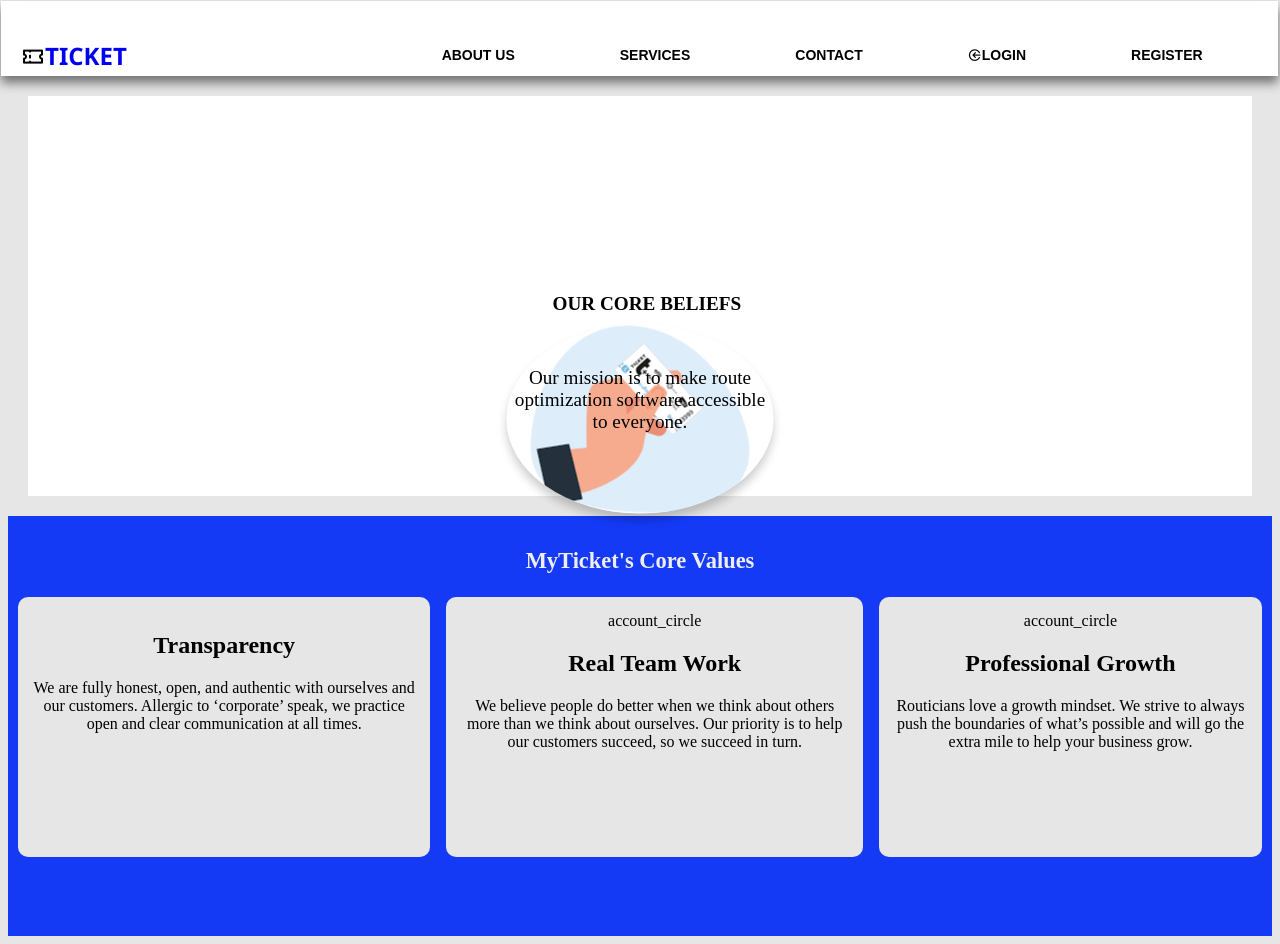
After one commit to charlesdete/Ticket-project, a PHP site: page /about.php in a window 1280 px wide. The commit adds this page. Run offline with PHP 8.4, Linux system fonts and the light colour scheme.

Commit message:
fix: few changes

```diff
--- /dev/null
+++ b/about.php
@@ -0,0 +1,79 @@
+
+
+<?php
+
+include 'header.php';
+
+
+?>
+
+<!Doctype html>
+<html >
+<head>
+<meta charset="UTF-8">
+ <meta http-equiv="X-UA-Compatible" content="IE=edge">
+ <meta name="viewport" content="width=device-width, initial-scale=1.0">
+    <title>ABOUT US</title>
+    <link rel="stylesheet" href="style.css">
+    <link rel="stylesheet" href="https://unicons.iconscout.com/release/v4.0.8/css/solid.css">
+</head>
+<body>
+
+
+      <div class="about">
+        <div class="about-details">
+
+        <div class="about-title">OUR CORE BELIEFS</div>
+
+        <div class="about-image">
+          <img src="images/handticket.png">
+        </div>
+
+      <div class="about-body">
+     <h3>       </h3>
+      <p>  Our mission is to make route optimization software accessible to everyone.</p>
+
+      </div>
+        </div>
+     </div>
+
+
+     <div class="core-values">
+
+     <div class="core-value-items-title">
+        <h3>MyTicket's Core Values</h3>
+        </div>
+        <div class="core-value-items">
+
+
+          <div class="core-value-item">
+          <i class="uit uit-flip-v-alt"></i>
+          <h2> Transparency  </h2>
+          <p>
+          We are fully honest, open, and authentic with ourselves and our customers. Allergic to ‘corporate’ speak, we practice open and clear communication at all times.
+
+          </p>
+
+          </div>
+          <div class="core-value-item">
+          <span class="material-icons-outlined">account_circle</span>
+            <h2> Real Team Work  </h2>
+
+            <p>
+            We believe people do better when we think about others more than we think about ourselves. Our priority is to help our customers succeed, so we succeed in turn.
+            </p>
+
+          </div>
+          <div class="core-value-item">
+          <span class="material-icons-outlined">account_circle</span>
+            <h2>Professional Growth  </h2>
+
+            <p>
+            Routicians love a growth mindset. We strive to always push the boundaries of what’s possible and will go the extra mile to help your business grow.
+            </p>
+        </div>
+    </div>
+     </div>
+
+</body>
+</html>
--- a/footer-style.css
+++ b/footer-style.css
@@ -5,7 +5,9 @@ footer{
     box-shadow: inset 0 1.5rem 1.5rem  rgba(0,0,0,0.2);
     bottom:0 ;
     position: relative;
-    margin-top: 2rem;
+    margin-top: auto;
+    margin-top: auto;
+
 
 }
 .footer_socials{
--- a/header.php
+++ b/header.php
@@ -1,5 +1,20 @@
 <?php
-session_start();
+
+
+//database connection
+$servername = "localhost";
+$dbname = "event_ticket";
+$dbusername = "charlie";
+$dbpassword = "root123@";
+
+
+
+$conn =mysqli_connect($servername,$dbusername,$dbpassword,$dbname);
+
+//check connection
+if(!$conn){
+    die("connection failed:" .mysqli_connect_error());
+}
 ?>
 <!Doctype html>
 <html>
@@ -9,6 +24,7 @@ session_start();
   <link rel="stylesheet" href="style.css">
   <link href="https://fonts.googleapis.com/css2?family=Roboto:wght@400;700&display=swap" rel="stylesheet">
   <link rel="stylesheet" href="https://unicons.iconscout.com/release/v4.0.8/css/line.css">
+
 </head>
 <body>
 <div class="navbar">
@@ -17,38 +33,44 @@ session_start();
          </div>
            <div class="menu">
             <ul>
-
+            <li><a href="about.php">ABOUT US</a></li>
               <li><a href="services.php">SERVICES</a></li>
               <li><a href="contact.php">CONTACT</a></li>
+                    <?php
+                    session_start();
 
-              <?php
-            if(isset($_SESSION['Email'] ))
-            {
-            ?>
-              <li><a href="logout.php">LOGOUT</a></li>
-            <?php
-               $sql = "SELECT * FROM users where role = 1";
-               $query= mysqli_query($conn,$sql);
-               $userrole= mysqli_fetch_assoc($query);
+                    //running conditions based on the pages being accessed
+                    if(isset($_SESSION['Email'])){
+                  //if the session is not set show login
+                  ?>
+                     <li><a href="logout.php"><i class="uil uil-sign-out-alt"></i>LOGOUT</a></li>
 
+                  <?php
 
-           if($userrole == true){
-             ?>
-             <li><a href="dashboard.php">Admin</a></li>
-           <?php
-           }
-            }
-            else
-            {
+                    }else{
+                      ?>
+                      <li><a href="login.php"><i class="uil uil-sign-in-alt"></i>LOGIN</a></li>
+                   <li><a href="registration.php">REGISTER</a></li>
+
+                       <?php
+
+                    }?>
+
+             <?php
+
+             if(isset($_SESSION['role']) && $_SESSION['role'] == 1 ){
+              echo  ' <li><a href="dashboard.php">DASHBOARD</a> </li>';
+             }
+             else{
               ?>
-              <li><a href="registration.php">REGISTER</a></li>
-              <li><a href="login.php">LOGIN</a></li>
+              <!-- <li><a href="cart.php">ADD CART</a></li>  -->
               <?php
             }
 
 
+
               ?>
-             <li><a href="cart.php">ADD CART</a></li>
+             <!-- <li><a href="cart.php">ADD CART</a></li> -->
             </ul>
            </div>
          </div>
--- a/index.php
+++ b/index.php
@@ -1,7 +1,9 @@
 <?php
+include 'header.php';
+
 
  if(!isset($_SESSION['Email'])){
-      header ('location:login.php');
+       header ('location:login.php');
   }
 
 
@@ -24,7 +26,7 @@ class buy_ticket extends Dbh{
   }
 
 include 'log_user_activity.php';
-include 'header.php';
+
 
 //fetch 9 posts from posts table
 $query = "SELECT * FROM tickets ORDER BY Date DESC LIMIT 9";
--- a/logout.php
+++ b/logout.php
@@ -2,7 +2,7 @@
 
 session_start();
 session_unset();
-session_abort();
+session_destroy();
 
 //Going back to the front page
 
--- a/style.css
+++ b/style.css
@@ -363,3 +363,91 @@ height:80px ;
    color: rgb(20, 58, 246);
    border-radius: 6px;
 }
+
+ .about{
+margin:20px;
+height:400px;
+margin-top:20px ;
+background-color: white;
+
+}
+
+.about-details{
+justify-content: center;
+align-items: center;
+position: absolute;
+top: 50%;
+left: 50%;
+margin-right: -50%;
+transform: translate(-50%, -50%);
+}
+
+.about-title{
+padding-left: 46px;
+font-weight: 600;
+font-size: larger;
+padding-top: 10px;
+padding-bottom:10px ;
+}
+
+.about-image img{
+border-radius:50% ;
+box-shadow:0px 7px 10px rgba(0,0,0,0.2);
+}
+
+.about-body{
+   text-align: center;
+   display: flex;
+  justify-content: center;
+  align-items: center;
+  position: absolute;
+top: 50%;
+left: 50%;
+margin-right: -50%;
+transform: translate(-50%, -50%);
+
+}
+.about-body p{
+   font-weight: 300;
+   font-size: larger;
+}
+
+.core-values{
+   padding:10px ;
+   height:400px ;
+   background-color:rgb(20, 58, 246) ;
+
+}
+.core-value-items{
+   grid-template-columns:repeat(3,2fr) ;
+   background-color:rgb(20, 58, 246);
+   height:fit-content ;
+   display:flex;
+   gap:1rem;
+
+}
+.core-value-item i{
+   color:rgb(20, 58, 246) ;
+}
+
+.core-value-items-title{
+   text-align: center;
+   color: #eee;
+   font-size: larger;
+   font-weight: 600;
+   border-radius: 15px;
+
+}
+.core-value-item{
+  padding:15px ;
+  border-color: #000;
+  text-align: center;
+  justify-items: center;
+  border: #000;
+  column-gap:2rem ;
+height: 230px;
+width:calc(100/3) ;
+background-color: #e6e6e6;
+border-radius:10px ;
+
+}
--- a/style1.css
+++ b/style1.css
@@ -294,7 +294,7 @@ input[type=search]{
    background-position:2% 50%;
    background-repeat:no-repeat;
    background-size:30px;
-background: transparent;
+   background: transparent;
    background-color:#fff ;
    transition:0.5s all ease-in-out ;
    filter:brightness(170%);
@@ -476,8 +476,8 @@ form :placeholder-shown{
    display:grid;
    grid-template-columns:repeat(4,10fr);
    gap:1rem;
-  padding-top:20px ;
-  margin-top: 20px;
+   padding-top:20px ;
+   margin-top: 20px;
 
 }
 .thumbnail_container{
```
Also changed, not shown: admin.php (added, +75 -0 lines), admin_class.php (added, +16 -0 lines), admin_contr.class.php (added, +25 -0 lines), dashboard-style.css (+11 -0 lines), dashboard.php (+21 -6 lines), dbh_class.php (added, +19 -0 lines), login.php (+10 -2 lines), services.php (added, +15 -0 lines), user-profile.class.php (added, +19 -0 lines), user-profile.contr.class.php (added, +30 -0 lines), user-profile.php (added, +70 -0 lines), images/handticket.png (added), images/ticket-icon.jpg (added).
